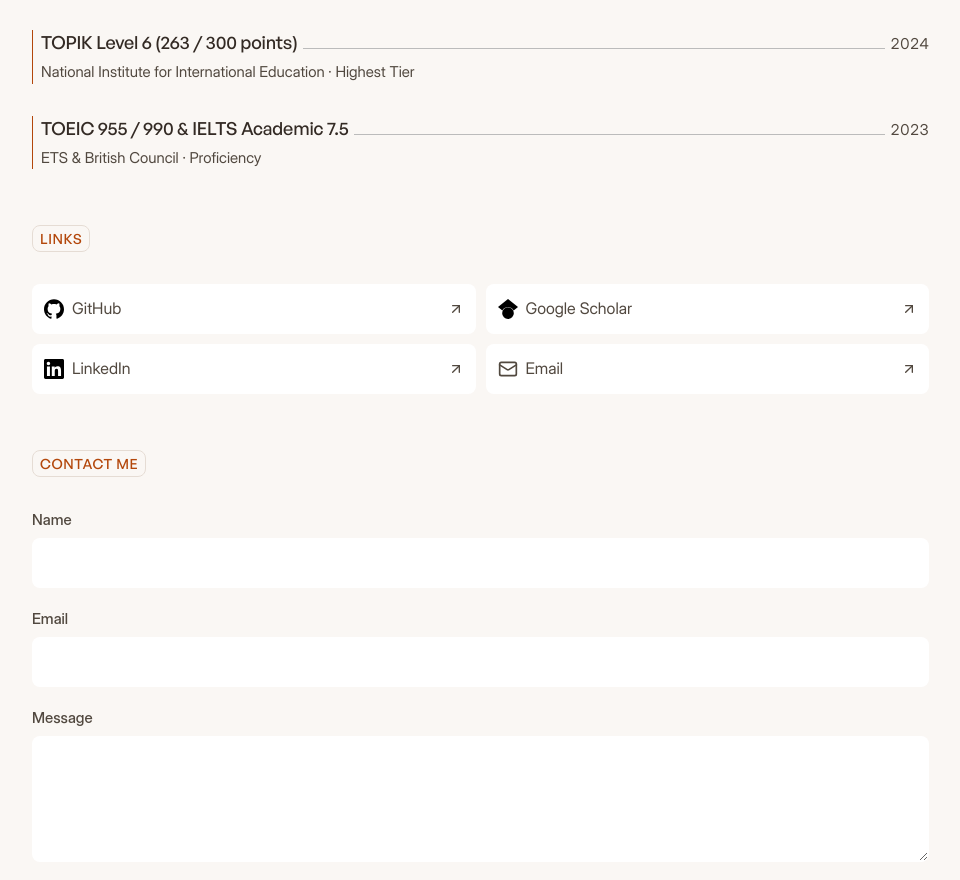
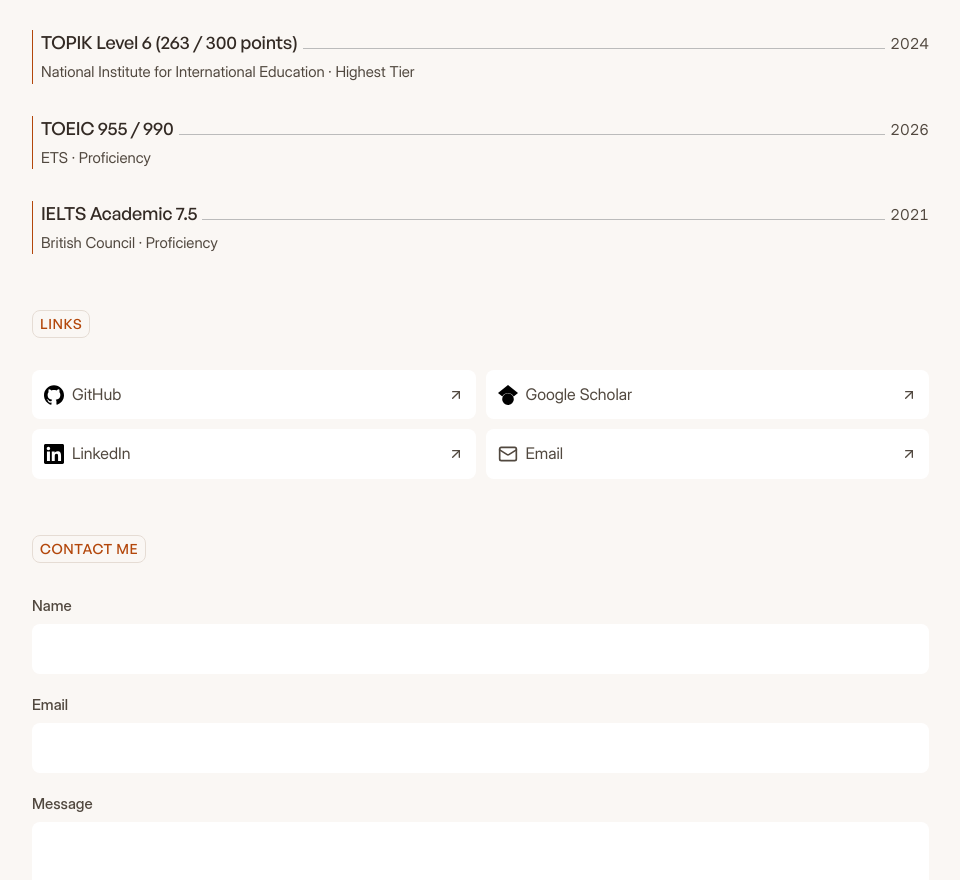
Before and after one commit to davemaxuell/CV, a React (Vite) app: page / in a window 1280 px wide. Shown: the part 3529-4409 px from the top of the page, without its empty margins (296-1256 px from the left). Built offline with nearby package versions, Linux system fonts and the light colour scheme; a web font is replaced by a local one.

Commit message:
Separate TOEIC and IELTS with corrected exam years

```diff
--- a/src/data/portfolioData.ts
+++ b/src/data/portfolioData.ts
@@ -475,10 +475,17 @@
     badge: "Highest Tier"
   },
   {
-    id: "rec-english",
-    title: "TOEIC 955 / 990 & IELTS Academic 7.5",
-    issuer: "ETS & British Council",
-    year: "2023",
+    id: "rec-toeic",
+    title: "TOEIC 955 / 990",
+    issuer: "ETS",
+    year: "2026",
+    badge: "Proficiency"
+  },
+  {
+    id: "rec-ielts",
+    title: "IELTS Academic 7.5",
+    issuer: "British Council",
+    year: "2021",
     badge: "Proficiency"
   }
 ];
```
